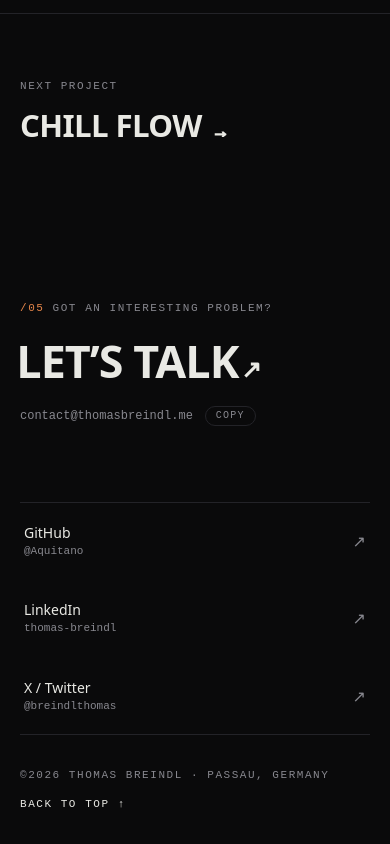
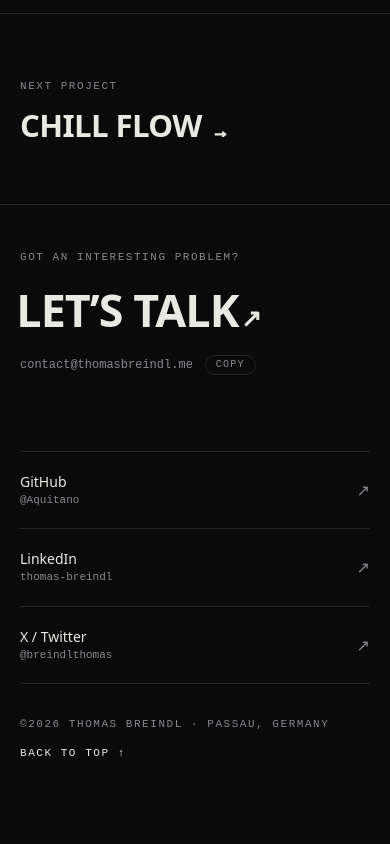
Before and after one commit to Aquitano/Aquitano.github.io, an Astro site: page /work/aqt-health in a window 390 px wide. Shown: the part 2003-2847 px from the top of the page. After the commit the page ends 2796 px from the top, so only its background shows below. Built offline with nearby package versions, Linux system fonts and the light colour scheme; Astro itself is replaced by a stand-in of ours; some packages are replaced by stand-ins of ours; a web font is replaced by a local one.

Commit message:
fix: align the footer to its social grid and drop home-only numbering
- Social cells were inset 20px with no side borders to explain it, and
  had no dividers on mobile. Box the grid and divide the rows on mobile.
- The bottom row used justify-between, so the build stamp lined up with
  nothing. Put it on the same three columns as the social links.
- The build stamp separator was --line on --bg (about 1.3:1) and the date
  read "SEPT" where Experience says "SEP".
- The mailto hover area spanned the full width instead of the headline.
- Off the home page the footer no longer continues the /01-/05 section
  numbering and gets a divider plus a shorter lead-in instead of 170px+
  of empty space after the next-project block.

```diff
--- a/src/components/SiteFooter.astro
+++ b/src/components/SiteFooter.astro
@@ -1,17 +1,24 @@
 ---
 import { site, socials } from '../lib/data';
 import { buildSha, commitUrl, buildDate } from '../lib/buildStamp';
+
+const isHome = Astro.url.pathname === '/';
 ---
 
 <footer
     id="contact"
     data-footer
     data-minimap="Contact"
-    class="section-x section-y--major relative overflow-hidden pb-8"
+    class:list={[
+        'section-x relative overflow-hidden pb-8',
+        isHome ? 'section-y--major' : 'section-y--lead border-line border-t',
+    ]}
 >
     <div class="mb-16 md:mb-24">
-        <p data-footer-reveal class="meta mb-6"><span class="text-accent">/05</span> Got an interesting problem?</p>
-        <a href={`mailto:${site.email}`} class="group block">
+        <p data-footer-reveal class="meta mb-6">
+            {isHome && <span class="text-accent">/05 </span>}Got an interesting problem?
+        </p>
+        <a href={`mailto:${site.email}`} class="group block w-fit">
             <span class="block overflow-hidden pb-[0.06em]">
                 <span
                     data-footer-headline
@@ -60,14 +67,17 @@ import { buildSha, commitUrl, buildDate } from '../lib/buildStamp';
         </div>
     </div>
 
-    <div data-footer-reveal class="border-line grid gap-px border-y sm:grid-cols-3">
+    <div
+        data-footer-reveal
+        class="border-line divide-line grid divide-y border-y sm:grid-cols-3 sm:divide-y-0 sm:border-x"
+    >
         {
             socials.map((social) => (
                 <a
                     href={social.href}
                     target="_blank"
                     rel="noopener noreferrer"
-                    class="group border-line hover:bg-bg-raise flex items-center justify-between px-1 py-5 transition-colors duration-300 sm:border-r sm:px-5 sm:last:border-r-0"
+                    class="group border-line hover:bg-bg-raise flex items-center justify-between py-5 transition-colors duration-300 sm:border-r sm:px-5 sm:last:border-r-0"
                 >
                     <div>
                         <p class="text-sm font-medium">{social.label}</p>
@@ -81,7 +91,9 @@ import { buildSha, commitUrl, buildDate } from '../lib/buildStamp';
         }
     </div>
 
-    <div class="mt-8 flex flex-col gap-3 sm:flex-row sm:items-center sm:justify-between">
+    <div
+        class="mt-8 flex flex-col gap-3 sm:flex-row sm:items-center sm:justify-between lg:border-x lg:border-transparent lg:px-5 xl:grid xl:grid-cols-3 xl:gap-0 xl:px-0 *:xl:px-5"
+    >
         <p class="meta">©2026 {site.name} · {site.location}</p>
         {
             buildSha && (
@@ -101,16 +113,14 @@ import { buildSha, commitUrl, buildDate } from '../lib/buildStamp';
                     )}
                     {buildDate && (
                         <>
-                            <span aria-hidden="true" class="text-line">
-                                ·
-                            </span>
+                            <span aria-hidden="true">·</span>
                             <span>{buildDate}</span>
                         </>
                     )}
                 </p>
             )
         }
-        <div class="flex items-center gap-8">
+        <div class="flex items-center xl:col-start-3 xl:justify-end">
             <a href="#top" class="link-line touch-target meta text-fg inline-block">Back to top ↑</a>
         </div>
     </div>
--- a/src/lib/buildStamp.ts
+++ b/src/lib/buildStamp.ts
@@ -18,6 +18,8 @@ const remoteMatch = git('git remote get-url origin').match(/github\.com[:/](.+?)
 
 export const buildSha = sha;
 export const commitUrl = remoteMatch && shaFull ? `https://github.com/${remoteMatch[1]}/commit/${shaFull}` : '';
-export const buildDate = iso
-    ? new Date(iso).toLocaleDateString('en-GB', { day: '2-digit', month: 'short', year: 'numeric' }).toUpperCase()
-    : '';
+
+const formatStampDate = (date: Date) =>
+    `${String(date.getDate()).padStart(2, '0')} ${date.toLocaleString('en-US', { month: 'short' })} ${date.getFullYear()}`.toUpperCase();
+
+export const buildDate = iso ? formatStampDate(new Date(iso)) : '';
```
